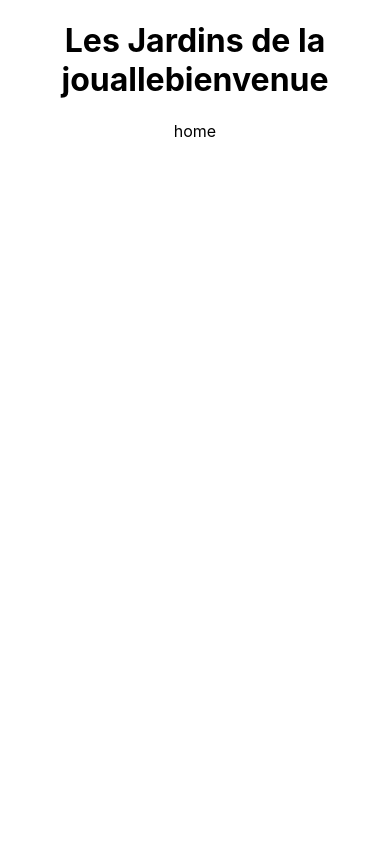
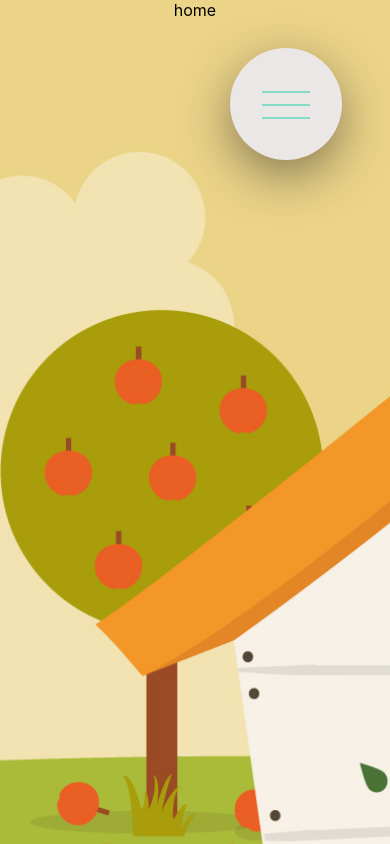
Before and after one commit to nicoWeb31/Jardin-jouale, a React (Create React App) app in the folder client/: page / in a window 390 px wide. Shown: the top 844 px of the page. Built offline with nearby package versions, Linux system fonts and the light colour scheme.

Commit message:
home nav

```diff
--- a/client/src/App.js
+++ b/client/src/App.js
@@ -1,10 +1,14 @@
 import './App.scss';
+import BtnNav from './components/btnNav/BtnNav';
 import Header from './components/headers/Header';
 import Home from './pages/home/Home';
+
+
 
 function App() {
     return (
         <div className="App">
+            <BtnNav/>
             <Header />
             <Home />
         </div>
--- /dev/null
+++ b/client/src/components/btnNav/BtnNav.jsx
@@ -0,0 +1,62 @@
+import React,{useState} from 'react';
+import { Link } from 'react-router-dom';
+import './btnNav.style.scss';
+
+const BtnNav = () => {
+
+    const [toggle, setToggle] = useState(false);
+
+    const toggleButton = () => {
+        setToggle(!toggle);
+    };
+
+    return (
+        <div>
+            <div>
+                <input
+                    type="checkbox"
+                    className="navigation__checkbox"
+                    id="navi-toggle"
+                    checked={toggle}
+                    onClick={toggleButton}
+                />
+                <label htmlFor="navi-toggle" className="navigation__button">
+                    <span class="navigation__icon" aria-hidden="true">
+                        &nbsp;
+                    </span>
+                </label>
+                <div className="navigation__background">&nbsp;</div>
+                <nav className="navigation__nav">
+                    <ul className="navigation__list">
+                        <li
+                            className="navigation__item"
+                            onClick={() => setToggle(false)}
+                        >
+                            <Link to="/home" className="navigation__link">Accueil</Link>
+                        </li>
+                        <li
+                            className="navigation__item"
+                            onClick={() => setToggle(false)}
+                        >
+                            <Link to="/blog" className="navigation__link">Le Blog</Link>
+                        </li>
+                        <li
+                            className="navigation__item"
+                            onClick={() => setToggle(false)}
+                        >
+                            <Link to="/marche" className="navigation__link">Le Marche</Link>
+                        </li>
+                        <li
+                            className="navigation__item"
+                            onClick={() => setToggle(false)}
+                        >
+                            <Link to="/marche" className="navigation__link">Contact</Link>
+                        </li>
+                    </ul>
+                </nav>
+            </div>
+        </div>
+    );
+};
+
+export default BtnNav;
--- /dev/null
+++ b/client/src/components/btnNav/btnNav.style.scss
@@ -0,0 +1,180 @@
+@import "../../variable";
+
+.navigation {
+
+
+    &__checkbox {
+        display: none;
+    }
+
+    &__button {
+        background-color: $c-w;
+        height: 7rem;
+        width: 7rem;
+        position: fixed;
+        top: 6rem;
+        right: 6rem;
+        border-radius: 50%;
+        z-index: 3000;
+        box-shadow: 0 1rem 3rem rgba($c-b, 0.5);
+        text-align: center;
+        cursor: pointer;
+    }
+
+    &__background {
+        height: 6rem;
+        width: 6rem;
+        border-radius: 50%;
+        position: fixed;
+        top: 6.5rem;
+        right: 6.5rem;
+        background-image: radial-gradient($c-p, $c-c);
+        z-index: 2000;
+        transition: transform 0.5s cubic-bezier(0.83, 0, 0.17, 1);
+    }
+
+    &__nav {
+        height: 100vh;
+        // width: 100%;
+        position: fixed;
+        top: 0;
+        left: 0;
+        z-index: 2555;
+        overflow: hidden;
+        opacity: 0;
+        width: 0;
+        transition: all 0.5s cubic-bezier(0.68, -0.6, 0.32, 1.6);
+    }
+
+    &__list {
+        position: absolute;
+        top: 50%;
+        left: 50%;
+        transform: translate(-50%, -50%);
+        list-style: none;
+        text-align: center;
+        width: 100%;
+    }
+
+    &__item {
+        margin: 1rem;
+    }
+
+    &__link {
+
+
+        &:link,
+        &:visited {
+            display: inline-block;
+            font-size: 3rem;
+            font-weight: 700;
+            color: $c-w;
+            padding: 1rem;
+            text-decoration: none;
+            text-transform: uppercase;
+            background-image: linear-gradient(
+                120deg,
+                transparent,
+                transparent 0%,
+                transparent 50%,
+                $c-w 50%
+            );
+            background-size: 250%;
+            transition: all 0.5s;
+        }
+
+        &:hover,
+        &:active {
+            background-position: 100%;
+            color: $c-p;
+            transform: translateX(1rem);
+        }
+    }
+
+    &__icon {
+        position: relative;
+        margin-top: 3.5rem;
+
+        &,
+        &::before,
+        &::after {
+            width: 3rem;
+            height: 2px;
+            background-color: $c-p;
+            display: inline-block;
+        }
+
+        &::before,
+        &::after {
+            content: "";
+            position: absolute;
+            left: 0;
+            transition: all 0.2s;
+        }
+
+        &::before {
+            top: -0.8rem;
+        }
+        &::after {
+            top: 0.8rem;
+        }
+    }
+
+    &__checkbox:checked ~ &__background {
+        transform: scale(80);
+    }
+
+    &__checkbox:checked ~ &__nav {
+        opacity: 1;
+        width: 100%;
+    }
+
+    &__button:hover &__icon::before {
+        top:-1rem;
+    }
+
+    &__button:hover &__icon::after {
+        top:1rem;
+    }
+
+    &__checkbox:checked + &__button &__icon {
+        background-color: transparent;
+    }
+
+    &__checkbox:checked + &__button &__icon::before {
+        top: 0;
+        transform: rotate(45deg)
+
+    }
+
+    &__checkbox:checked + &__button &__icon::after {
+        top: 0;
+        transform: rotate(-45deg)
+
+    }
+}
+
+
+@media screen and (max-width: 680px) {
+    .navigation__link{
+        &:link,
+        &visited {
+            font-size: 2rem;
+
+        }
+    }
+
+    .navigation{
+
+        &__button{
+            top: 3rem;
+            right: 3rem;
+        }
+
+        &__background{
+            top: 3.5rem;
+            right: 3.5rem;
+        }
+
+    }
+}
--- a/client/src/index.js
+++ b/client/src/index.js
@@ -1,12 +1,13 @@
 import React from 'react';
 import ReactDOM from 'react-dom';
 import './index.scss';
+import { BrowserRouter } from 'react-router-dom';
 import App from './App';
 
+ReactDOM.render(
+    <BrowserRouter>
+        <App />
+    </BrowserRouter>,
 
-ReactDOM.render(
-  <React.StrictMode>
-    <App />
-  </React.StrictMode>,
-  document.getElementById('root')
+    document.getElementById('root')
 );
--- a/client/src/pages/home/Home.jsx
+++ b/client/src/pages/home/Home.jsx
@@ -1,4 +1,5 @@
-import React from 'react'
+import React from 'react';
+import './home.style.scss'
 
 const Home = () => {
     return (
--- a/client/src/pages/home/home.style.scss
+++ b/client/src/pages/home/home.style.scss
@@ -1,8 +1,16 @@
+
+
 .mainHome {
-    margin-top: -10rem;
+
+    width: 100%;
+    height: 200vh;
+
     background-image: url("../../img/home/header.jpg");
     background-size: cover;
     background-position: top;
-    width: 100%;
-    height: 1999px;
+    position: absolute;
+    top: 0;
+    right: 0;
+
+
 }
```
Also changed, not shown: 1 other file (tests, documents, lock files or other folders).
